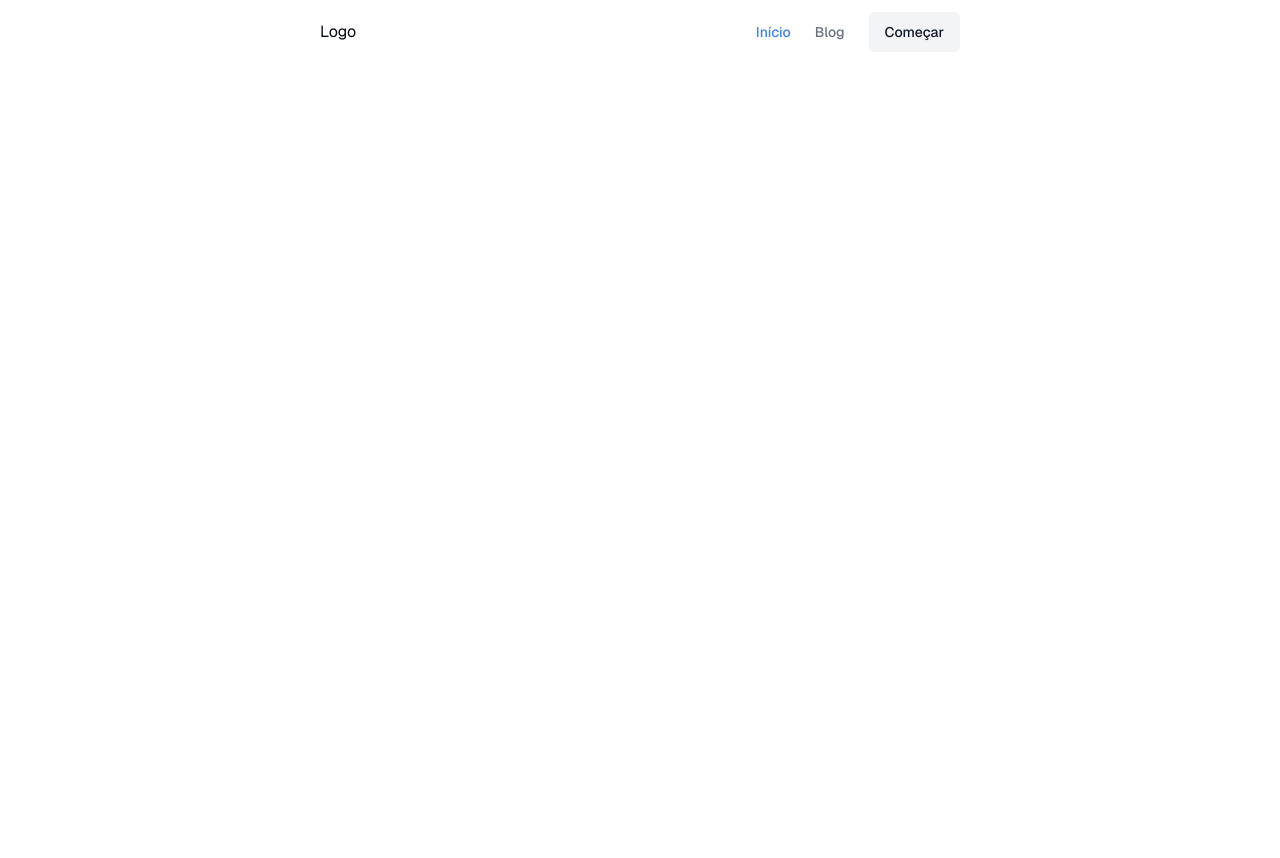
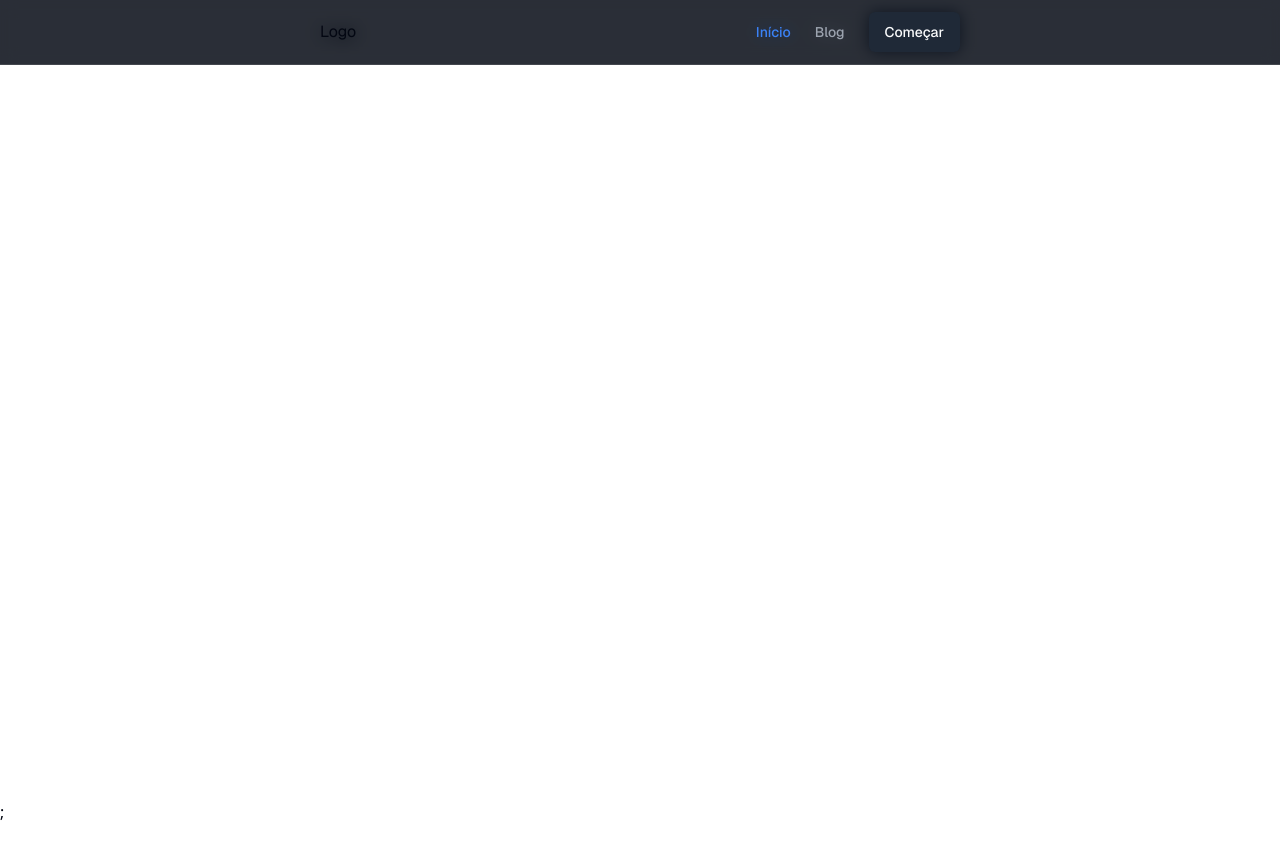
Before and after one commit to feliipesouz/Nextjs, a Next.js app in the folder site-blog/: page / in a window 1280 px wide. Shown: the top 858 px of the page. Before the commit the page ends 800 px from the top, so only its background shows below. Built offline with nearby package versions, Linux system fonts and the light colour scheme.

Commit message:
feat: Componente Layout

```diff
--- /dev/null
+++ b/site-blog/src/components/layout/layout.tsx
@@ -0,0 +1,17 @@
+import { Header } from "../header"
+
+type LayoutProps = {
+  children: React.ReactNode
+}
+
+export const Layout = ({ children }: LayoutProps) => {
+
+  return (
+    <div className="relative flex min-h-screen flex-col dark">
+      <Header />
+      <main className="flex-1 flex flex-col mb-12">
+        {children}
+      </main>
+    </div>
+  )
+}
--- a/site-blog/src/pages/_app.tsx
+++ b/site-blog/src/pages/_app.tsx
@@ -1,6 +1,11 @@
+import { Layout } from "@/components/layout/layout";
 import "@/styles/globals.css";
 import type { AppProps } from "next/app";
 
 export default function App({ Component, pageProps }: AppProps) {
-  return <Component {...pageProps} />;
+  return (
+    <Layout>
+      <Component {...pageProps} />;
+    </Layout>
+  )
 }
```
